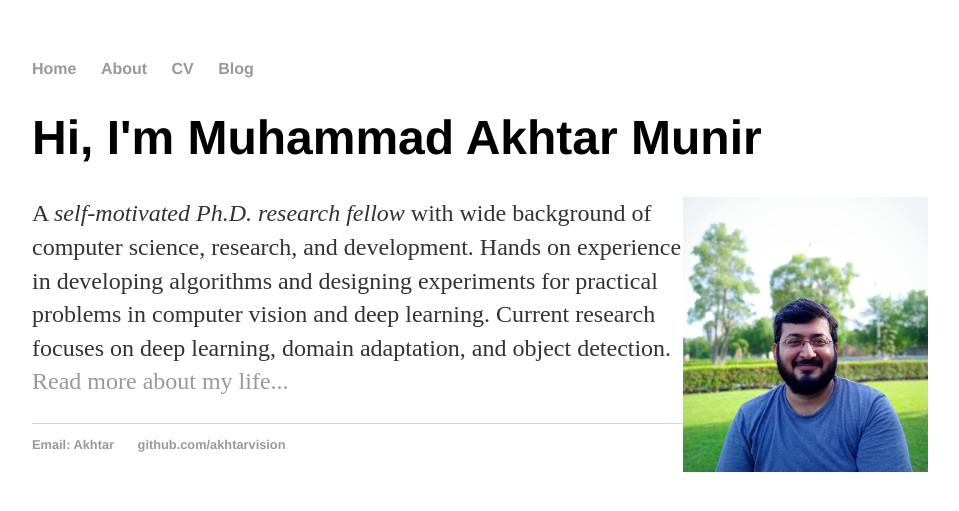
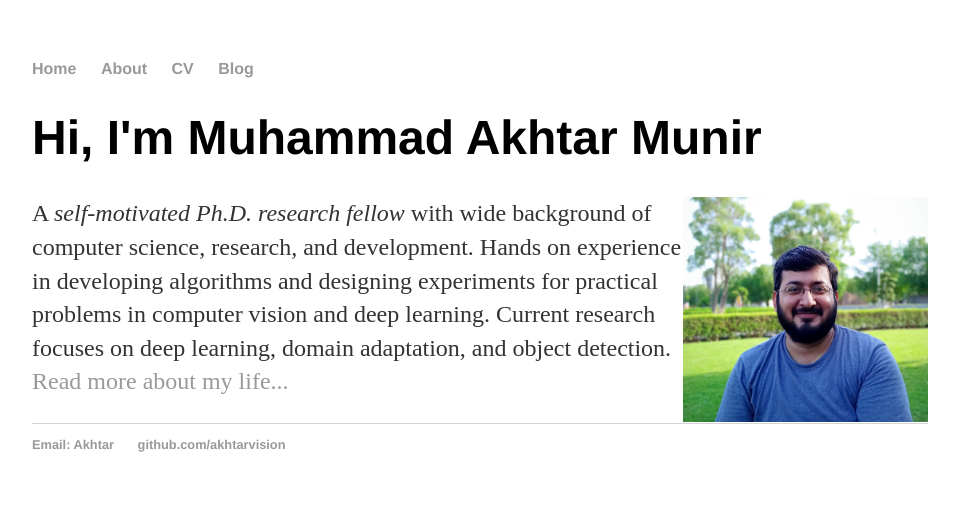
Before and after one commit to akhtarvision/akhtarvision.github.io, a Jekyll site: the page built from index.html, in a window 1280 px wide. Shown: the top 511 px of the page, without its empty margins (160-1119 px from the left). Built offline with Jekyll 4.4.1, drawn with Linux system fonts in a browser that asks for light colours.

Commit message:
Update index.html

```diff
--- a/index.html
+++ b/index.html
@@ -12,7 +12,7 @@ title: Akhtar Munir, Deep Learning
 
 	<div class="column">
 	<body>
-      	<img src="mainpic_git.jpg" alt="profile" width="245" height="275" style="float:right">
+      	<img src="mainpic_git_c.jpg" alt="profile" width="245" height="225" style="float:right">
    	</body>
 	</div>
 	</div>
```
